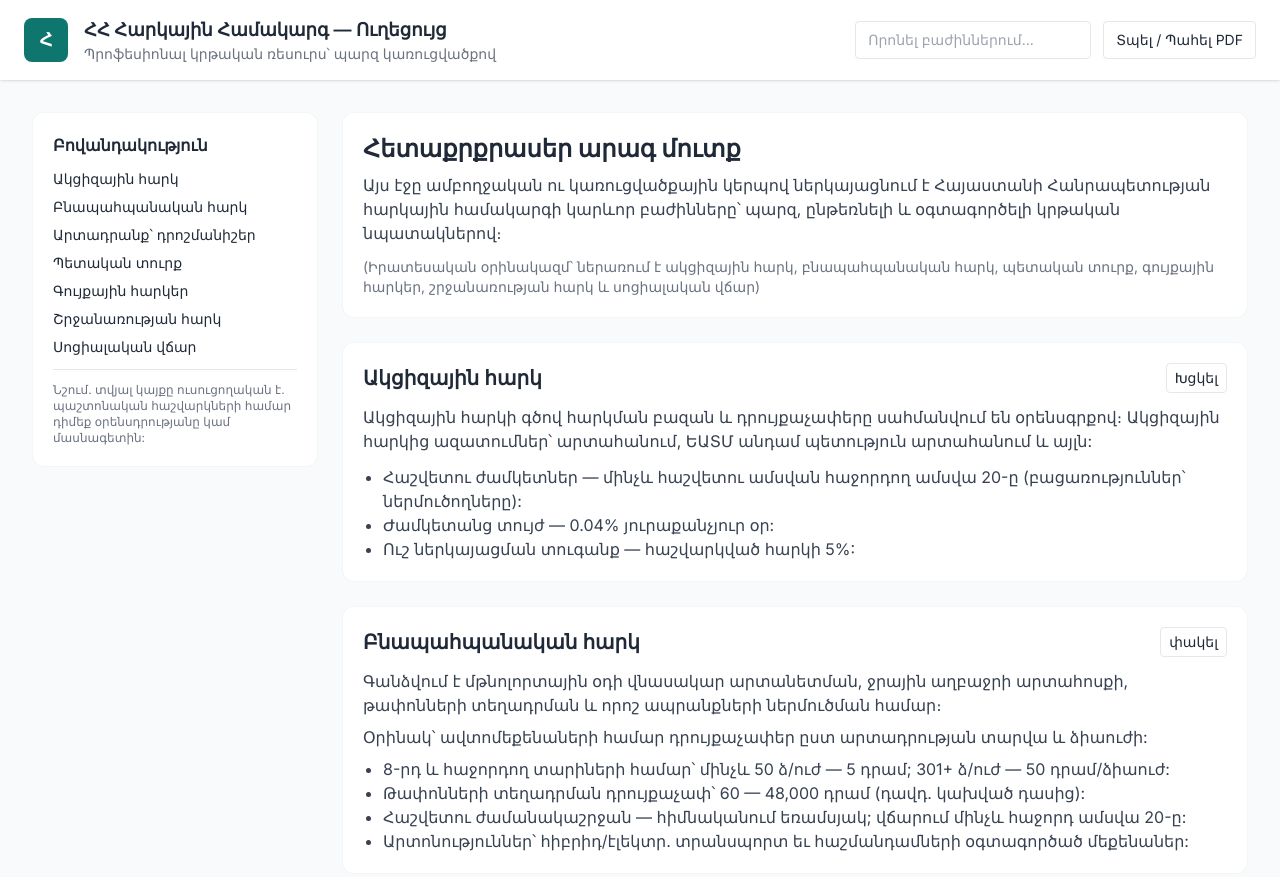
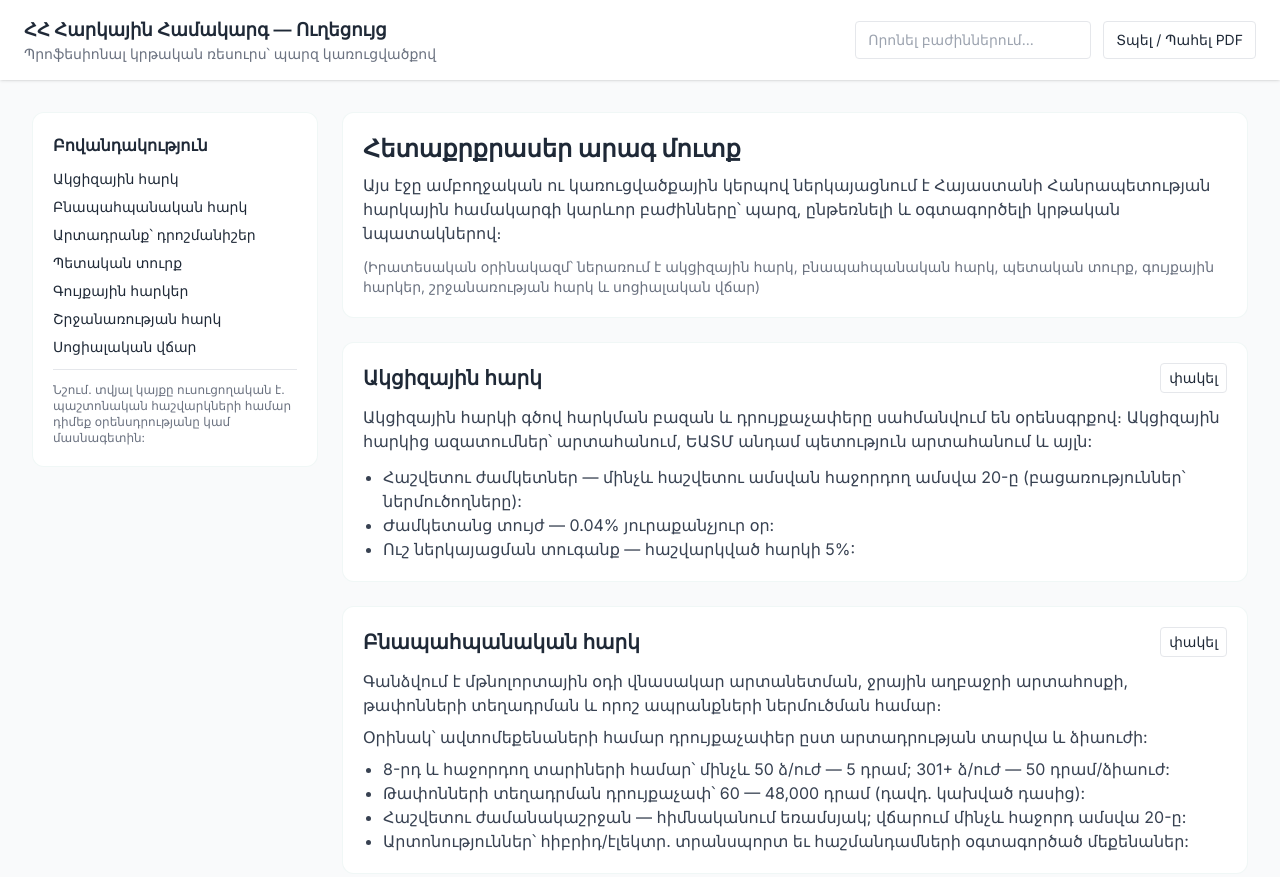
Before and after one commit to Armencho2012/hh-harker, a plain HTML site: page index.html in a window 1280 px wide. Shown: the top 877 px of the page. Drawn offline with nearby package versions, Linux system fonts and the light colour scheme.

Commit message:
Ձեր հաղորդագրությունը

```diff
--- a/index.html
+++ b/index.html
@@ -22,7 +22,6 @@
   <header class="bg-white shadow sticky top-0 z-50">
     <div class="max-w-7xl mx-auto px-6 py-4 flex items-center justify-between gap-4">
       <div class="flex items-center gap-4">
-        <div class="w-11 h-11 rounded-lg accent-bg flex items-center justify-center text-white font-bold text-lg">Հ</div>
         <div>
           <h1 class="text-lg font-semibold">ՀՀ Հարկային Համակարգ — Ուղեցույց</h1>
           <p class="text-sm text-gray-500">Պրոֆեսիոնալ կրթական ռեսուրս՝ պարզ կառուցվածքով</p>
@@ -73,7 +72,7 @@
       <article id="excise" class="card" data-title="Ակցիզային հարկ">
         <header class="flex items-center justify-between">
           <h3 class="text-xl font-semibold">Ակցիզային հարկ</h3>
-          <button class="toggleBtn text-sm px-2 py-1 rounded border">Խցկել</button>
+          <button class="toggleBtn text-sm px-2 py-1 rounded border">փակել</button>
         </header>
         <div class="mt-3 content">
           <p class="text-gray-700">Ակցիզային հարկի գծով հարկման բազան և դրույքաչափերը սահմանվում են օրենսգրքով։ Ակցիզային հարկից ազատումներ՝ արտահանում, ԵԱՏՄ անդամ պետություն արտահանում և այլն:</p>
```
